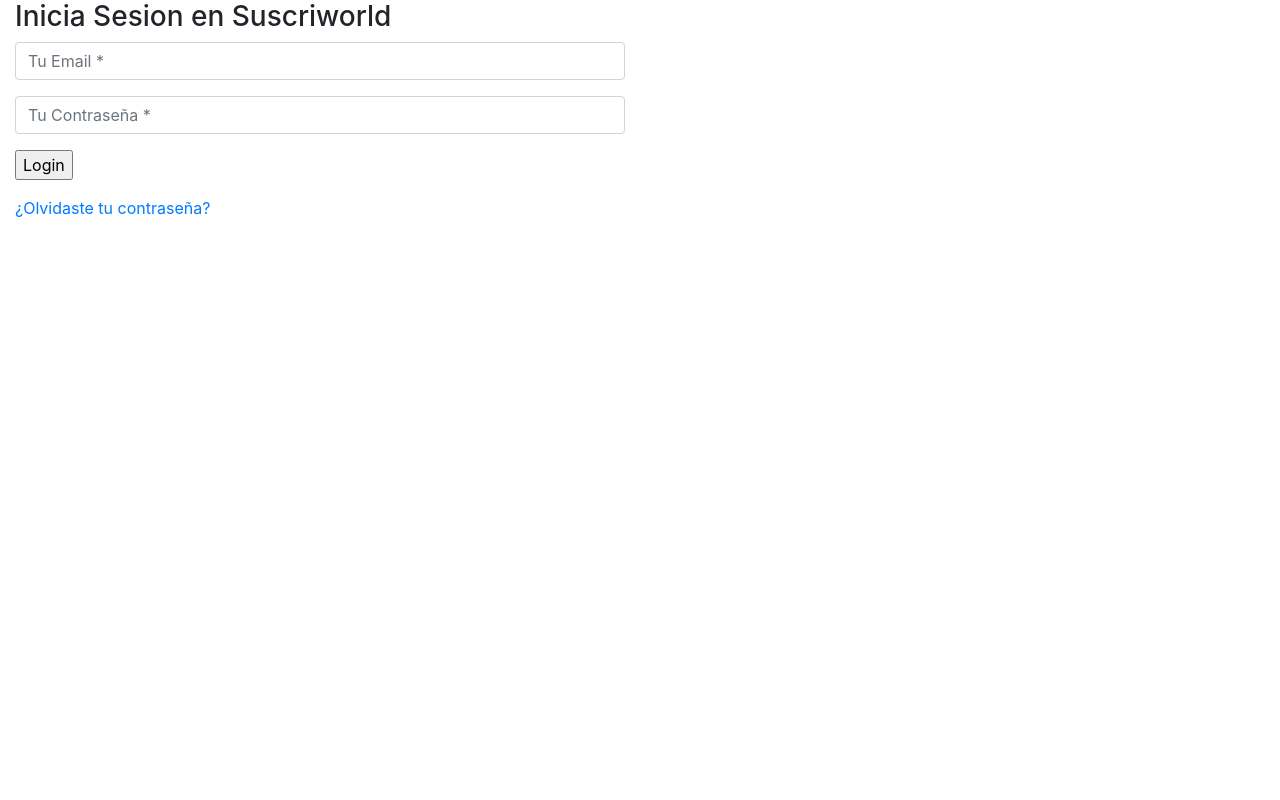
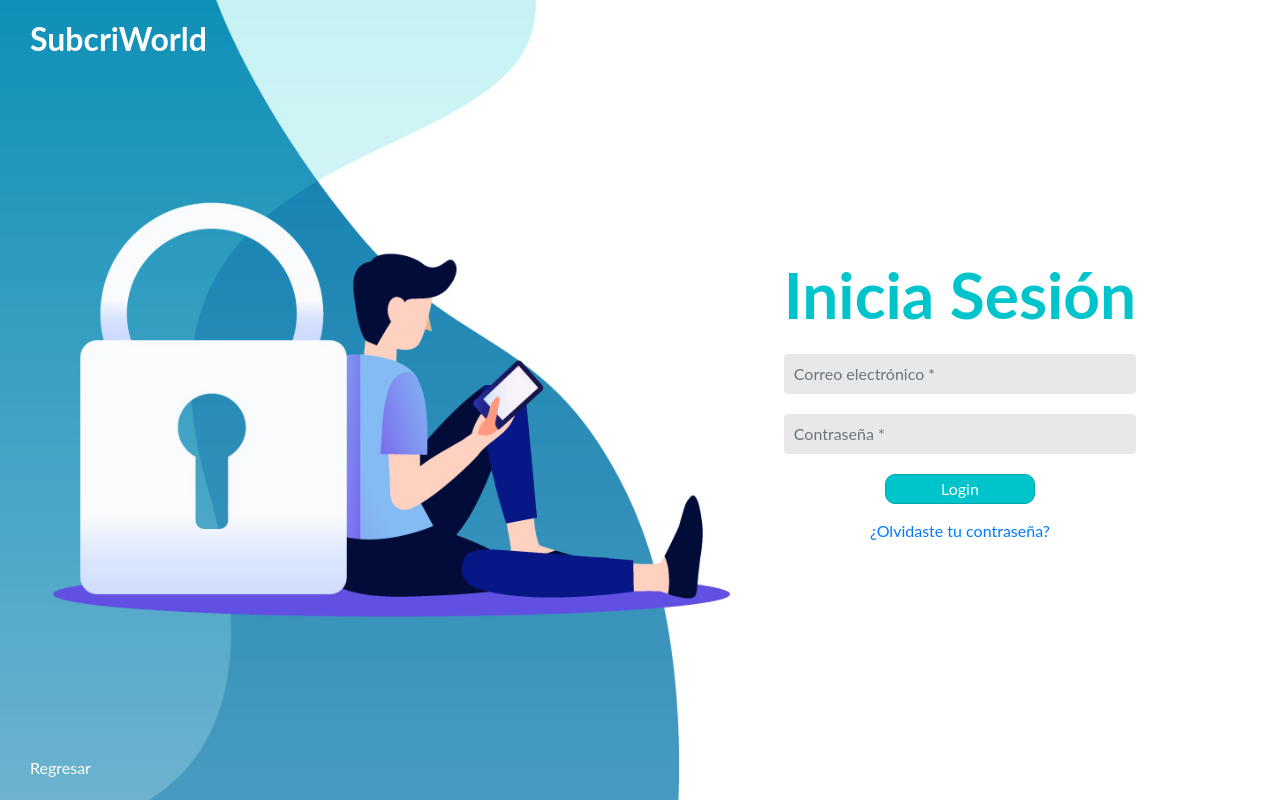
Before and after one commit to MJDA7/ProyectoCintaBlancaSubcriWorld, a plain HTML site: page login.html in a window 1280 px wide. Drawn offline with nearby package versions, Linux system fonts and the light colour scheme.

Commit message:
Enlaces a pagina principal y página de login

```diff
--- a/login.html
+++ b/login.html
@@ -5,30 +5,39 @@
     <meta name="viewport" content="width=device-width, initial-scale=1.0">
     <title>log in</title>
 
-    <link href="style.css" rel="stylesheet" type="text/css" />
+    <link rel="icon" type="img/favicon.png" href="img/favicon.png" sizes="64x64">
+    <link href="styles.css" rel="stylesheet" type="text/css" />
     <link rel="stylesheet" href="https://maxcdn.bootstrapcdn.com/bootstrap/4.0.0/css/bootstrap.min.css" integrity="sha384-Gn5384xqQ1aoWXA+058RXPxPg6fy4IWvTNh0E263XmFcJlSAwiGgFAW/dAiS6JXm" crossorigin="anonymous">
 </head>
+
 <body>
-    <div class=contenedorlogin>
-        <div class="col-md-6 login-form-1 ">
-                          <h3>Inicia Sesion en Suscriworld</h3>
-                          <form>
-                              <div class="form-group">
-                                  <input type="text" class="form-control" placeholder="Tu Email *" value="" />
+    <div class=".container-fluid">
+        <!--Imagen-->
+        <div class="row col-12 col-md-12">
+            <div class="col-12 col-md-6 imagenF d-flex justify-content-center ">
+                <h2>SubcriWorld</h2>
+                <img src="img/Formulario.jpg" alt="">
+                <p><a href="index.html">Regresar</a></p>
             </div>
-                              <div class="form-group">
-                                  <input type="password" class="form-control" placeholder="Tu Contraseña *" value="" />
+
+
+            <!--Formulario-->
+            <div class="row col-12 col-md-6 d-flex justify-content-center align-content-center ">
+                <div class="FormularioLog text-center ">
+                    <h1 class="tituloForm">Inicia Sesión</h1>
+                    <form class="camposForm">
+                        <input type="email" class="form-control" placeholder="Correo electrónico *" value="" />
+                        <input type="password" class="form-control" placeholder="Contraseña *" value="" />
+                        <div>
+                            <button class="btn-primary" type="submit">Login</button>
                         </div>
-                              <div class="form-group">
-                                  <input type="submit" class="btnSubmit" value="Login" />
-                              </div>
-                              <div class="form-group">
                         <a href="#" class="ForgetPwd">¿Olvidaste tu contraseña?</a>
                         </div>
                     </form>
                 </div>
             </div>
-
+        </div>
+    </div>
 
 </body>
 </html>
--- a/styles.css
+++ b/styles.css
@@ -26,6 +26,7 @@
 .navbar-light .navbar-nav .nav-link {
   color: #fff !important;
   margin: 0 7px !important;
+  cursor: pointer;
 }
 
 .navbar-light .navbar-brand{
@@ -100,40 +101,84 @@
 }
 
 
-.contenedorlogin {
-  background-color:#00a5bc;
-  width:30%;
-  height:80%;
-  border:150px 150px 150px;
-  text-align: center;
+
+/* PÁGINA DE FORMULARIO*/
+/*Imagen*/
+
+
+.imagenF img{
+  height: 100vh;
+}
+
+.imagenF h2{
+  position: absolute;
+  color: #fff;
+  font-weight: 700;
+  top: 20px;
+  left: 30px;
+}
+
+.imagenF p{
+  position: absolute;
+  bottom: 20px;
+  left: 30px;
+  color: #fff;
+}
+
+.imagenF a {
+  color: #fff;
+}
+
+.imagenF a:hover{
+  color: #FF00FF;
+  text-decoration: none;
 }
 
 
-/*aqui empiezan las tarjetas de servicios*/
 
-.serviciosPadre{
-    width: 100%;
-    height: 900px;
-    display: flex;
-    flex-wrap: wrap;
-    justify-content: space-around !important;
-    align-content: center;
-    padding: 0 50px !important;
-    background: url("img/bg.jpg");
-    background-size: 1700px 800px;
-    background-repeat: no-repeat;
+.tituloForm {
+  font-weight: 700;
+  font-size: 4em;
+  color: #00C4CC;
+  margin: 0 0 10px 0 !important;
+}
+
+.form-control{
+  width: 100% !important;
+  height: 5vh !important;
+  margin: 20px auto !important;
+  padding-left: 10px !important;
+  background: #E8E8E8 !important;
+  border: none !important;
+}
 
 
+.btn-primary{
+  width: 150px;
+  height: 30px;
+  display: inline-block;
+  border-radius: 10px;
+  background: #00C4CC !important;
+  border: 1px solid rgb(2, 164, 170) !important;
+  margin-bottom: 15px !important;
 }
 
-.servicioHijo{
-    width: 27%;
-    margin: 20px 0 !important;
-
-
+.arriba {
+  width: 40px;
+  height: 40px;
+  z-index: 2;
+  background: rgba(255, 0, 255, 0.219);
+  position: fixed;
+  right: 40px;
+  bottom: 20px;
+  display: flex;
+  justify-content: center;
+  align-items: center;
+  border-radius: 5px;
+  z-index: 1;
+  cursor: pointer;
 }
 
-.servicioHijo img{
-    width: 90%;
-
+.arriba img {
+  width: 15px;
 }
```
Also changed, not shown: index.html (+14 -5 lines), script.js (+27 -0 lines), img/Formulario.jpg (added), img/inicio1.jpg, img/subir.svg (added). Lines whose indentation alone changed are shown as unchanged.
